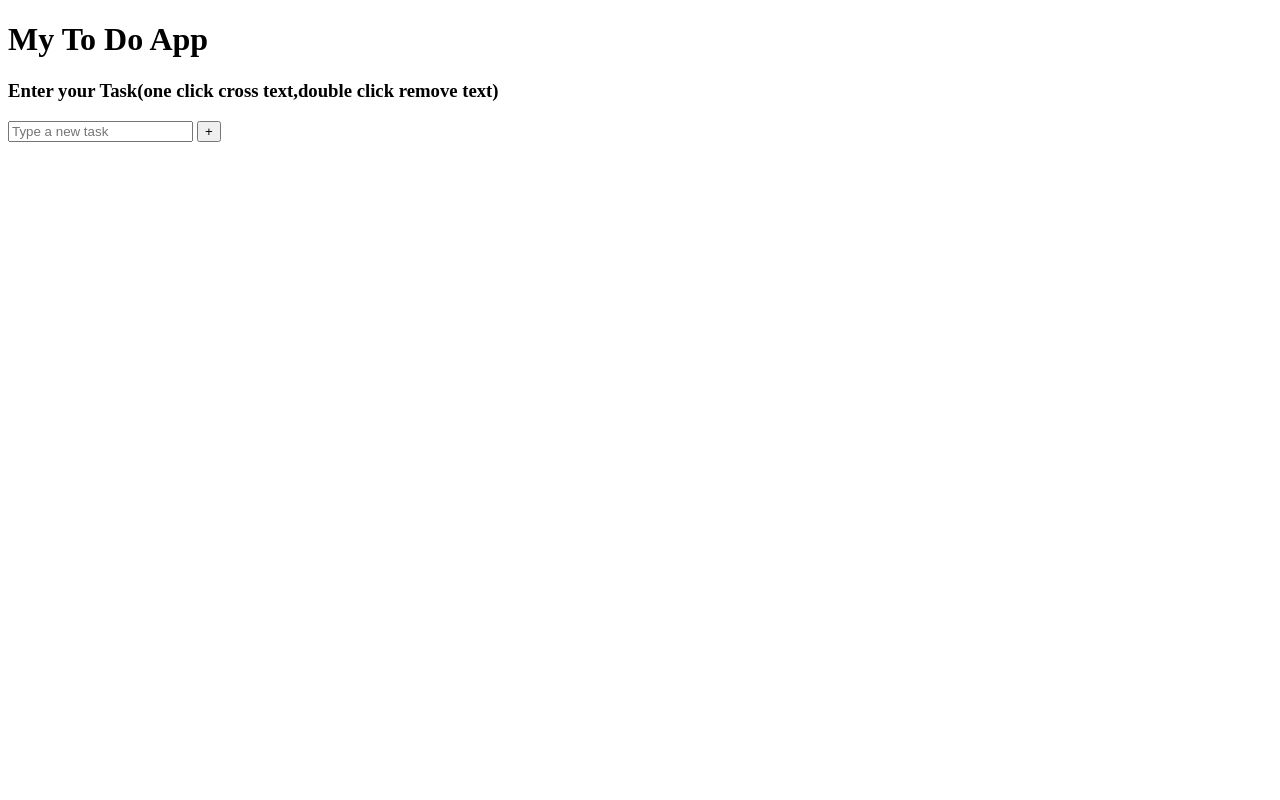
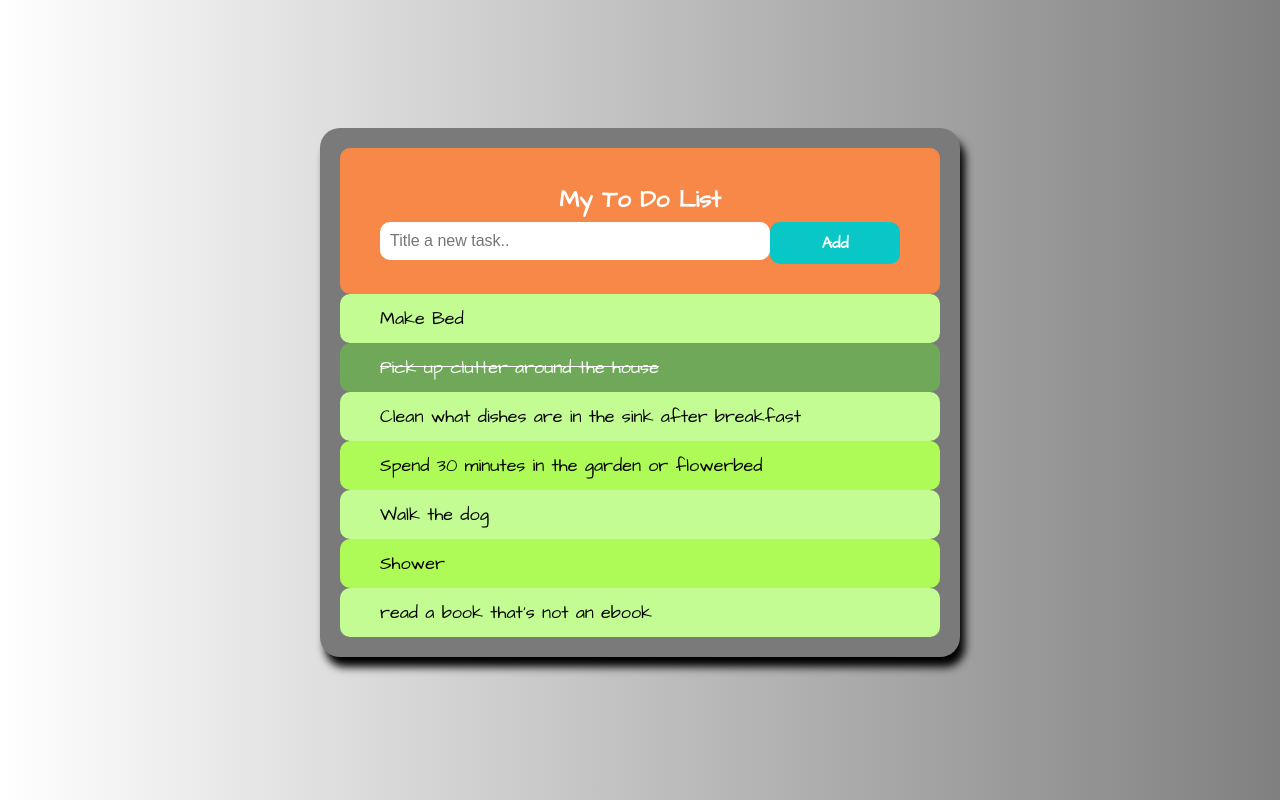
Before and after one commit to mustafatayfur/to-do-app, a plain HTML site: page index.html in a window 1280 px wide. Drawn offline with Linux system fonts and the light colour scheme.

Commit message:
js and css codes are added

```diff
--- /dev/null
+++ b/index.css
@@ -0,0 +1,158 @@
+body {
+    margin: 0;
+    min-width: 250px;
+    background-image: linear-gradient(270deg, grey, rgb(255, 255, 255));
+    font-family: 'Architects Daughter', cursive;
+}
+
+
+/* Include the padding and border in an element's total width and height */
+
+* {
+    box-sizing: border-box;
+    /* border: 1px solid red; */
+}
+
+
+/* Remove margins and padding from the list */
+
+ul {
+    margin: 0;
+    padding: 0;
+}
+
+
+/* Style the list items */
+
+.container {
+    padding: 20px;
+    margin: 10% 25% 10% 25%;
+    border-radius: 20px;
+    background-color: rgb(122, 122, 122);
+    box-shadow: 5px 10px 9px;
+}
+
+ul li {
+    cursor: pointer;
+    position: relative;
+    padding: 12px 8px 12px 40px;
+    list-style-type: none;
+    background: rgb(174, 250, 86);
+    font-size: 18px;
+    transition: 0.2s;
+    /* make the list items unselectable */
+    -webkit-user-select: none;
+    -moz-user-select: none;
+    -ms-user-select: none;
+    user-select: none;
+    border-radius: 10px;
+}
+
+
+/* Set all odd list items to a different color (zebra-stripes) */
+
+ul li:nth-child(odd) {
+    background: #c2fc93;
+}
+
+
+/* Darker background-color on hover */
+
+ul li:hover {
+    background: #ddd;
+}
+
+
+/* When clicked on, add a background color and strike out text */
+
+ul li.checked {
+    background: rgb(111, 168, 88);
+    color: #fff;
+    text-decoration: line-through;
+}
+
+
+/* Add a "checked" mark when clicked on */
+
+ul li.checked::before {
+    /* content: 'done';
+    position: absolute;
+    border-color: #fff;
+    border-style: solid;
+    border-width: 0px 2px 2px 0; */
+    top: 10px;
+    left: 16px;
+    /* transform: rotate(45deg); */
+    height: 15px;
+    width: 7px;
+}
+
+
+/* Style the close button */
+
+.close {
+    position: absolute;
+    right: 0;
+    top: 0;
+    padding: 12px 16px 12px 16px;
+}
+
+.close:hover {
+    background-color: #f44336;
+    color: white;
+}
+
+
+/* Style the header */
+
+.header {
+    background-color: #f88847;
+    padding: 30px 40px;
+    color: white;
+    text-align: center;
+    border-radius: 10px;
+}
+
+
+/* Clear floats after the header */
+
+.header:after {
+    content: "";
+    display: table;
+    clear: both;
+}
+
+
+/* Style the input */
+
+input {
+    margin: 0;
+    border: none;
+    border-radius: 10px;
+    width: 75%;
+    padding: 10px;
+    float: left;
+    font-size: 16px;
+    outline: none;
+}
+
+
+/* Style the "Add" button */
+
+.addBtn {
+    padding: 10px;
+    width: 25%;
+    background: #0ac7c7;
+    color: rgb(255, 255, 255);
+    float: left;
+    text-align: center;
+    font-size: 16px;
+    font-weight: 600;
+    cursor: pointer;
+    transition: 0.3s;
+    border-radius: 10px;
+}
+
+.addBtn:hover {
+    background-color: rgb(179, 63, 10);
+}
--- a/index.html
+++ b/index.html
@@ -6,15 +6,33 @@
     <meta http-equiv="X-UA-Compatible" content="IE=edge">
     <meta name="viewport" content="width=device-width, initial-scale=1.0">
     <title>To_do_List</title>
-    <link rel="stylesheet" href="style.css">
+    <link rel="stylesheet" href="index.css">
     <link rel="stylesheet" href="https://use.fontawesome.com/releases/v5.2.0/css/all.css">
+    <link rel="preconnect" href="https://fonts.googleapis.com">
+    <link rel="preconnect" href="https://fonts.gstatic.com" crossorigin>
+    <link href="https://fonts.googleapis.com/css2?family=Architects+Daughter&display=swap" rel="stylesheet">
+    <link rel="stylesheet" href="https://cdnjs.cloudflare.com/ajax/libs/font-awesome/6.0.0-beta2/css/all.min.css" integrity="sha512-YWzhKL2whUzgiheMoBFwW8CKV4qpHQAEuvilg9FAn5VJUDwKZZxkJNuGM4XkWuk94WCrrwslk8yWNGmY1EduTA==" crossorigin="anonymous" referrerpolicy="no-referrer"
+    />
 </head>
 
 <body>
     <div class="container">
-        <h1>My To Do App</h1>
-        <h3>Enter your Task(one click cross text,double click remove text)</h3>
-        <input type="text" name="addTask" id="addTask" placeholder="Type a new task">
-        <button id="addToDo">+</button>
-        <div id="todoContainer"></div>
+        <div id="myDIV" class="header">
+            <h2 style="margin:5px">My To Do List</h2>
+            <input type="text" id="myInput" placeholder="Title a new task..">
+            <span onclick="newElement()" class="addBtn">Add</span>
+        </div>
+
+        <ul id="myUL">
+            <li>
+                </i>Make Bed</li>
+            <li class="checked">Pick up clutter around the house</li>
+            <li>Clean what dishes are in the sink after breakfast</li>
+            <li>Spend 30 minutes in the garden or flowerbed</li>
+            <li>Walk the dog</li>
+            <li>Shower</li>
+            <li>read a book that's not an ebook</li>
+        </ul>
     </div>
+    <script src="index.js"></script>
+</body>
--- /dev/null
+++ b/index.js
@@ -0,0 +1,69 @@
+// Create a "close" button and append it to each list item
+var myNodelist = document.getElementsByTagName("LI");
+var i;
+for (i = 0; i < myNodelist.length; i++) {
+    var span = document.createElement("SPAN");
+    var txt = document.createTextNode("\u00D7");
+    span.className = "close";
+    span.appendChild(txt);
+    myNodelist[i].appendChild(span);
+}
+
+// Click on a close button to hide the current list item
+var close = document.getElementsByClassName("close");
+var i;
+for (i = 0; i < close.length; i++) {
+    close[i].onclick = function() {
+        var div = this.parentElement;
+        div.style.display = "none";
+    }
+}
+
+// Add a "checked" symbol when clicking on a list item
+var list = document.querySelector('ul');
+list.addEventListener('click', function(ev) {
+        if (ev.target.tagName === 'LI') {
+            var icon = document.createElement("i");
+            var txt = document.createTextNode("\uf164");
+            icon.className = "checked";
+            icon.appendChild(txt);
+            // ev.target.classList.toggle('checked');
+            ev.target.appendChild(icon);
+        }
+    }
+    false);
+
+// Create a new list item when clicking on the "Add" button
+function newElement() {
+    var li = document.createElement("li");
+    var inputValue = document.getElementById("myInput").value;
+    var t = document.createTextNode(inputValue);
+    li.appendChild(t);
+    if (inputValue === '') {
+        alert("You must write something!");
+    } else {
+        document.getElementById("myUL").appendChild(li);
+    }
+    document.getElementById("myInput").value = "";
+
+    var span = document.createElement("SPAN");
+    var txt = document.createTextNode("\u00D7");
+    span.className = "close";
+    span.appendChild(txt);
+    li.appendChild(span);
+
+    for (i = 0; i < close.length; i++) {
+        close[i].onclick = function() {
+            var div = this.parentElement;
+            div.style.display = "none";
+        }
+    }
+}
+
+
+
+
+
+// const iTag = document.createElement("i");
+// const icon = iTag.classList.add("far fa-tumbs-up");
+// console.log(iTag);
```
